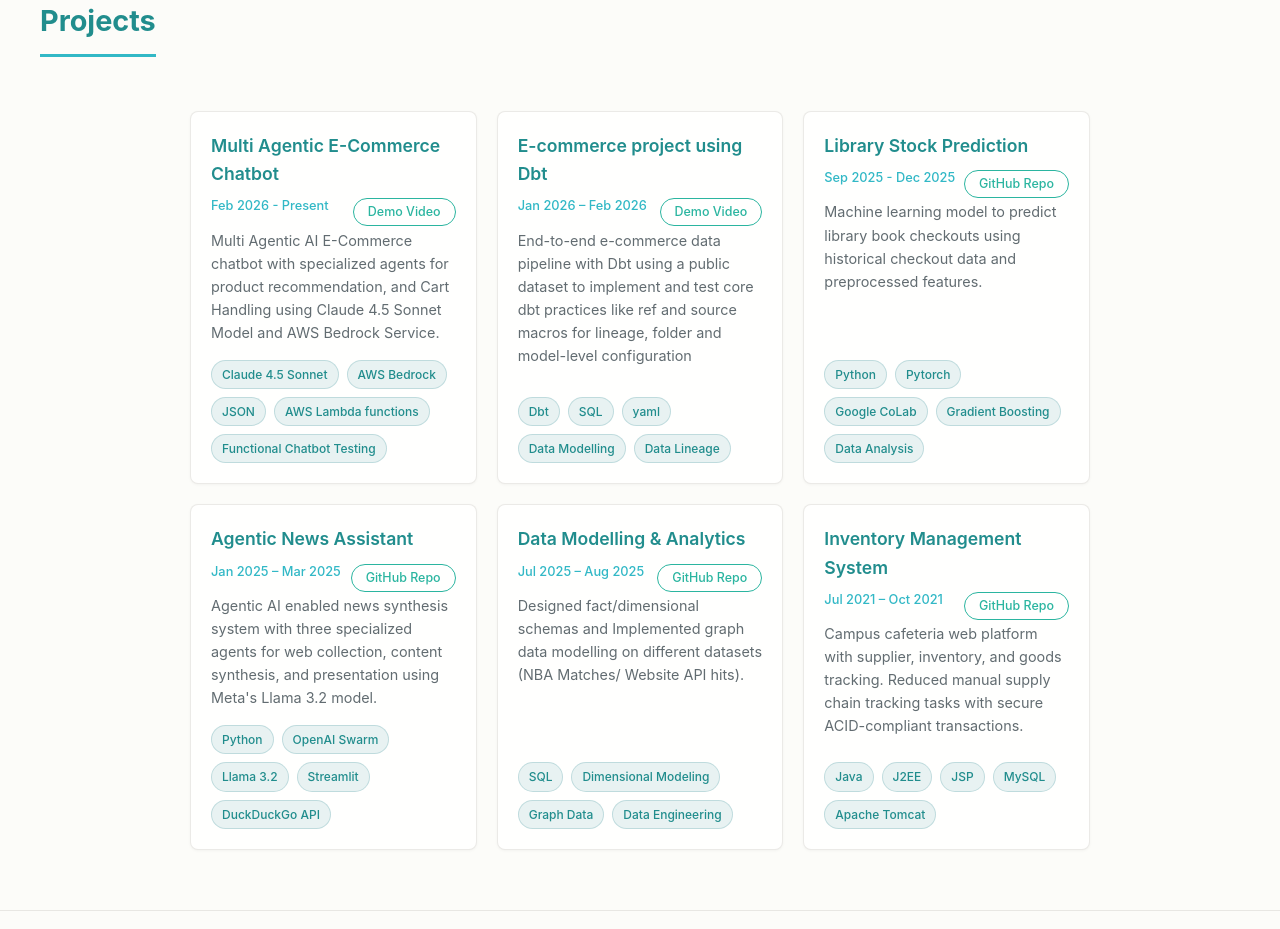
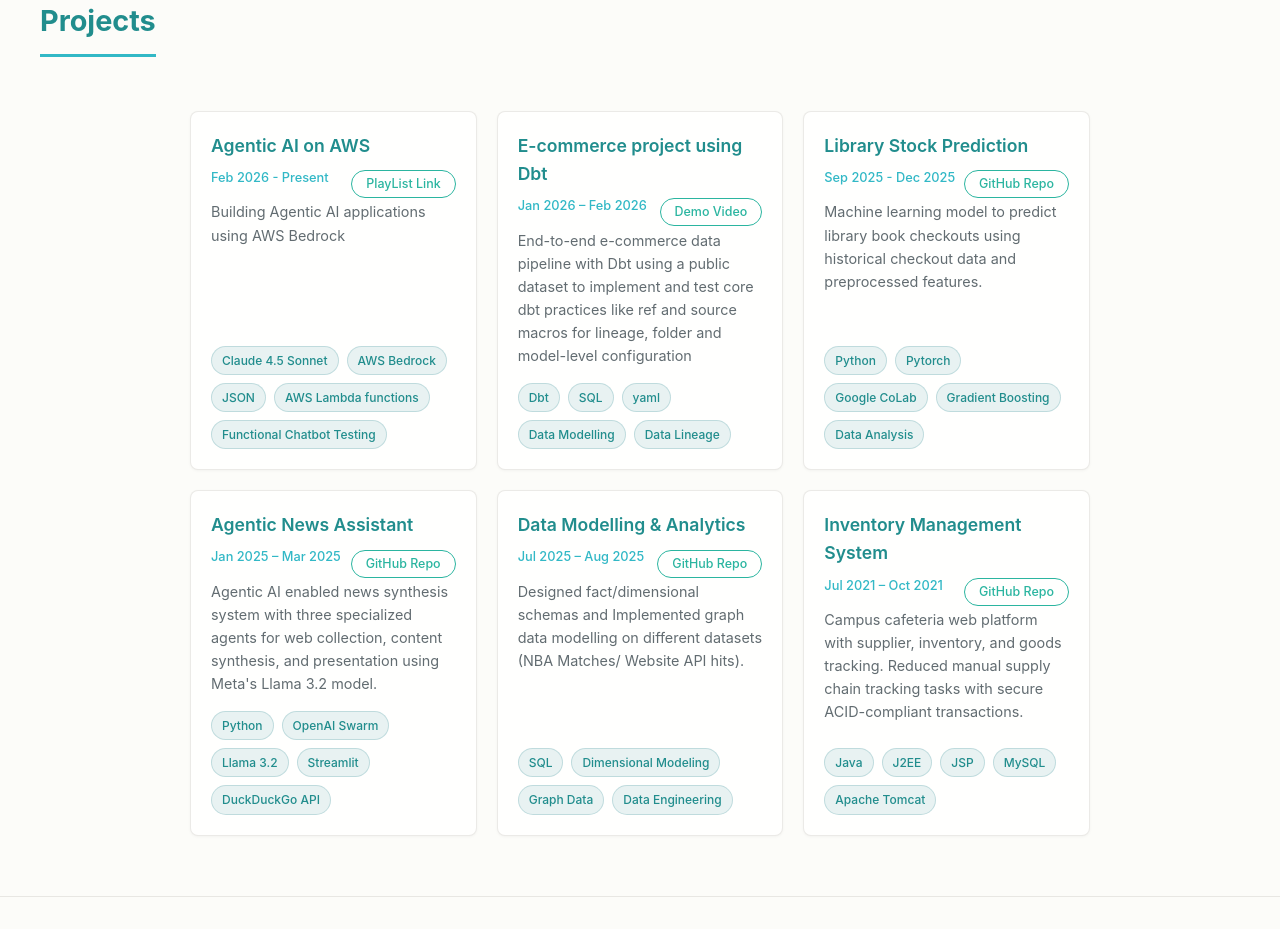
Before and after one commit to SrinivasVssj/My_Portfolio, a React (Vite) app: page / in a window 1280 px wide. Shown: the part 3200-4129 px from the top of the page. Built offline with nearby package versions, Linux system fonts and the light colour scheme.

Commit message:
changing video to playlist of agentic ai

```diff
--- a/src/components/Projects.jsx
+++ b/src/components/Projects.jsx
@@ -3,11 +3,11 @@
 const Projects = () => {
   const projects = [
      {
-      title: 'Multi Agentic E-Commerce Chatbot',
+      title: 'Agentic AI on AWS',
       date: 'Feb 2026 - Present',
-      Label: 'Demo Video',
-      Link: 'https://youtu.be/kdXKU0opF9o',
-      description: 'Multi Agentic AI E-Commerce chatbot with specialized agents for product recommendation, and Cart Handling using Claude 4.5 Sonnet Model and AWS Bedrock Service.',
+      Label: 'PlayList Link',
+      Link: 'https://youtu.be/kdXKU0opF9o?si=3A0r4Kwsf02CcI_h',
+      description: 'Building Agentic AI applications using AWS Bedrock',
       tech: ['Claude 4.5 Sonnet', 'AWS Bedrock', 'JSON', 'AWS Lambda functions', 'Functional Chatbot Testing']
 
     },
```
